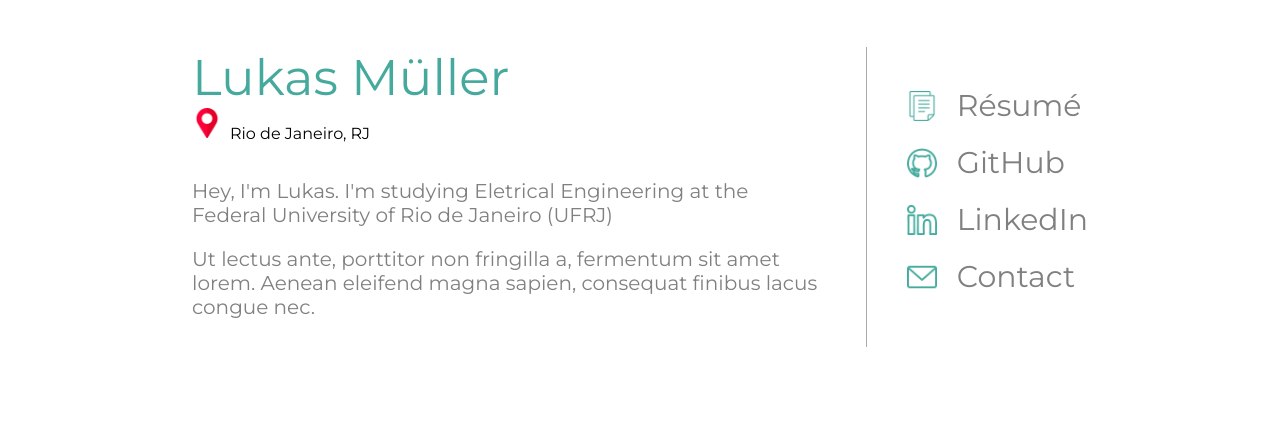
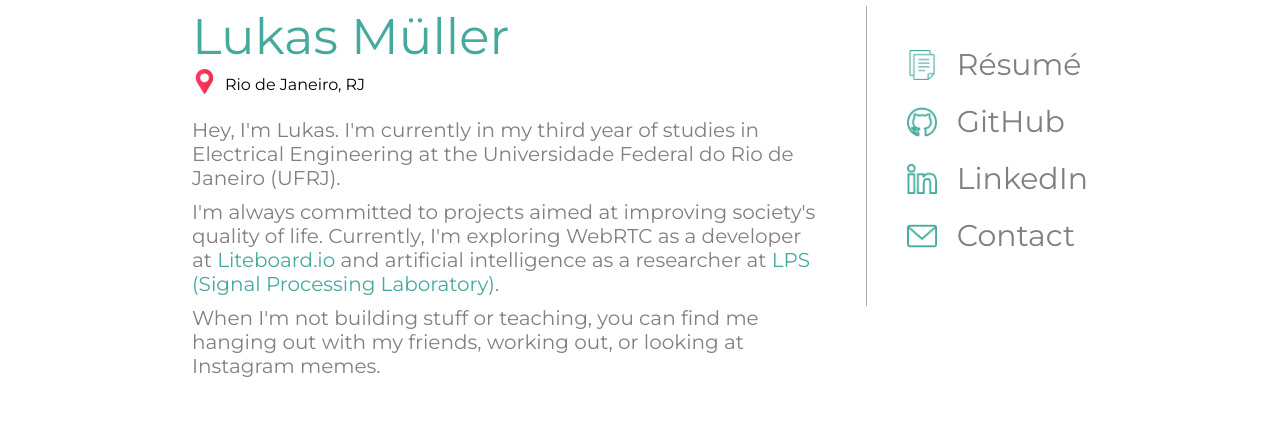
Before and after one commit to renanlarrieu/lukasmuller10.github.io, a website: page public/index.html in a window 1280 px wide. Shown: the part 203-631 px from the top of the page. Drawn offline with Linux system fonts and the light colour scheme.

Commit message:
about me text is done

```diff
--- a/public/css/index.css
+++ b/public/css/index.css
@@ -42,6 +42,16 @@ body{
     color: gray;
 }
 
+.link{
+    text-decoration: none;
+    font-size: 20px;
+    color: #45aa9d;
+}
+
+.link:hover{
+    color: #45aa9d;
+}
+
 .buttons-div{
     display: flex;
     flex-direction: column;
@@ -78,6 +88,20 @@ body{
 .localization{
     display: flex;
     flex-direction: row;
+    position: relative;
+    top: -8px;
+}
+
+.pin{
+    height: 25px;
+    position: relative;
+    top: 10px;
+    opacity: 0.8;
+}
+
+.text-item{
+    margin-top:0px;
+    margin-bottom: 10px;
 }
 
 #clouds{
--- a/public/index.html
+++ b/public/index.html
@@ -16,16 +16,22 @@
             <div class="">
                 <div class="title">Lukas Müller</div>
                 <div class="localization">
-                    <img src="./images/pin.png" height= '30px' alt="">
+                    <img src="./images/pin.png" class = 'pin' alt="">
                     <p class="localization-text">Rio de Janeiro, RJ</p>
                 </div>
             </div>
             <div class="text">
-                <p>
-                    Hey, I'm Lukas. I'm studying Eletrical Engineering at the Federal University of Rio de Janeiro (UFRJ)
+                <p class = 'text-item'>
+                    Hey, I'm Lukas. I'm currently in my third year of studies in Electrical Engineering at the Universidade Federal do Rio de Janeiro (UFRJ).
                 </p>
-                <p>
-                    Ut lectus ante, porttitor non fringilla a, fermentum sit amet lorem. Aenean eleifend magna sapien, consequat finibus lacus congue nec.
+                <p class = 'text-item'>
+                    I'm always committed to projects aimed at improving society's quality of life.
+                    Currently, I'm exploring WebRTC as a developer at <a class="link" href="https://liteboard.io/" target="_blank">Liteboard.io</a> and artificial intelligence as a researcher at
+                    <a class="link" href="http://www.lps.ufrj.br/" target="_blank">LPS (Signal Processing Laboratory)</a>.
+                </p>
+                <p class = 'text-item'>
+                    When I'm not building stuff or teaching, you can find me hanging out with my friends,
+                    working out, or looking at Instagram memes.
                 </p>
             </div>
         </div>
```
